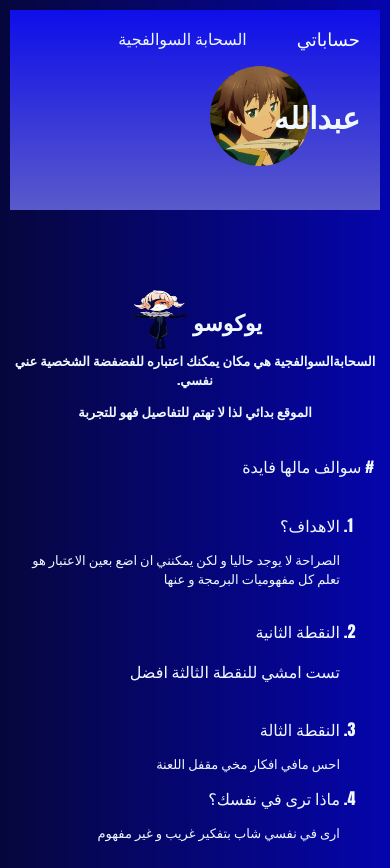
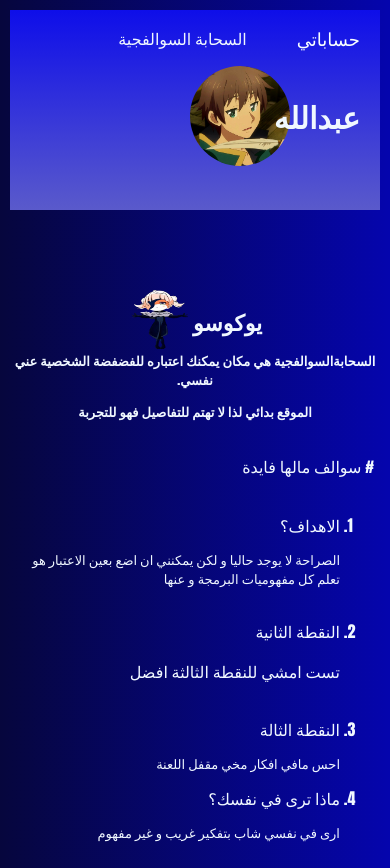
Before and after one commit to Yootsuba/cloud, a plain HTML site: page index.html in a window 390 px wide. Drawn offline with Linux system fonts and the light colour scheme.

Commit message:
Update styles.css

```diff
--- a/styles.css
+++ b/styles.css
@@ -184,7 +184,7 @@ button {
         gap: 10px;
     }
     .kazuma{
-        translate: 200px 0;
+        translate: 180px 0;
     }
 
 }
```
